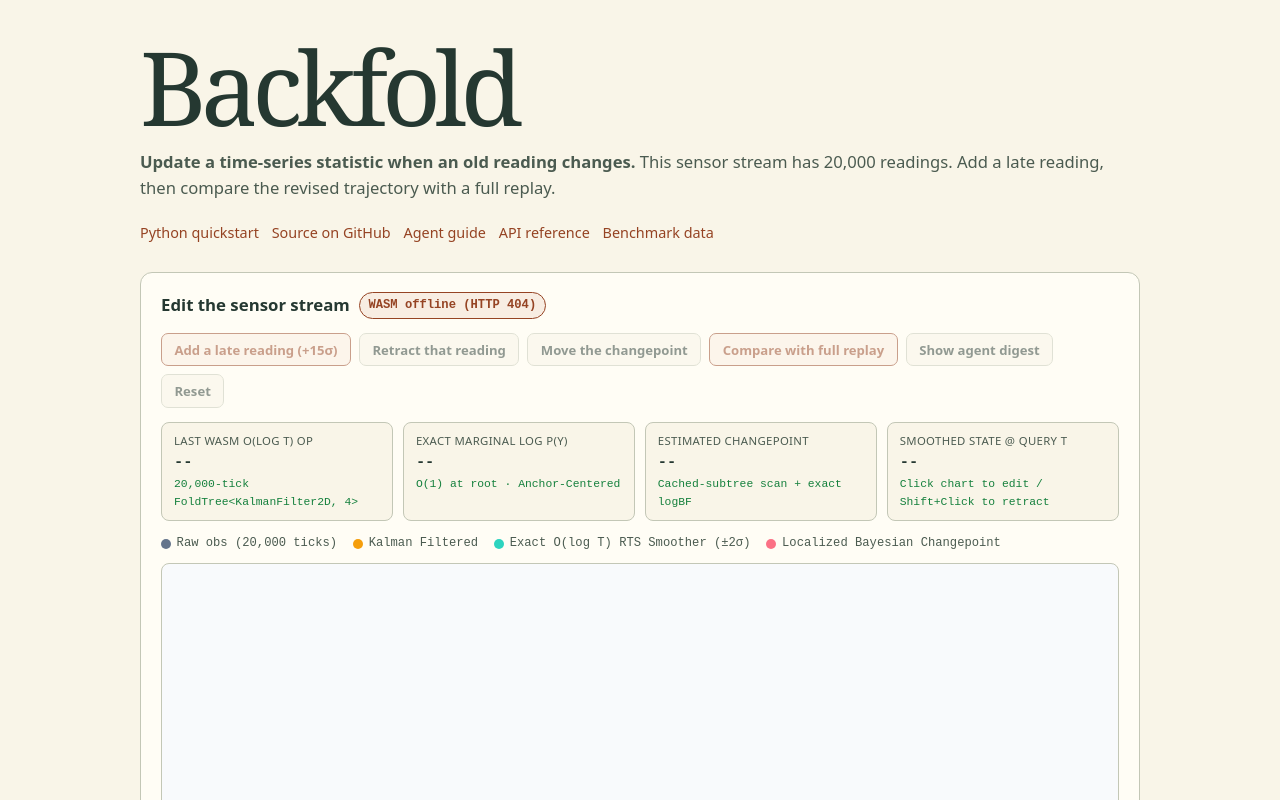
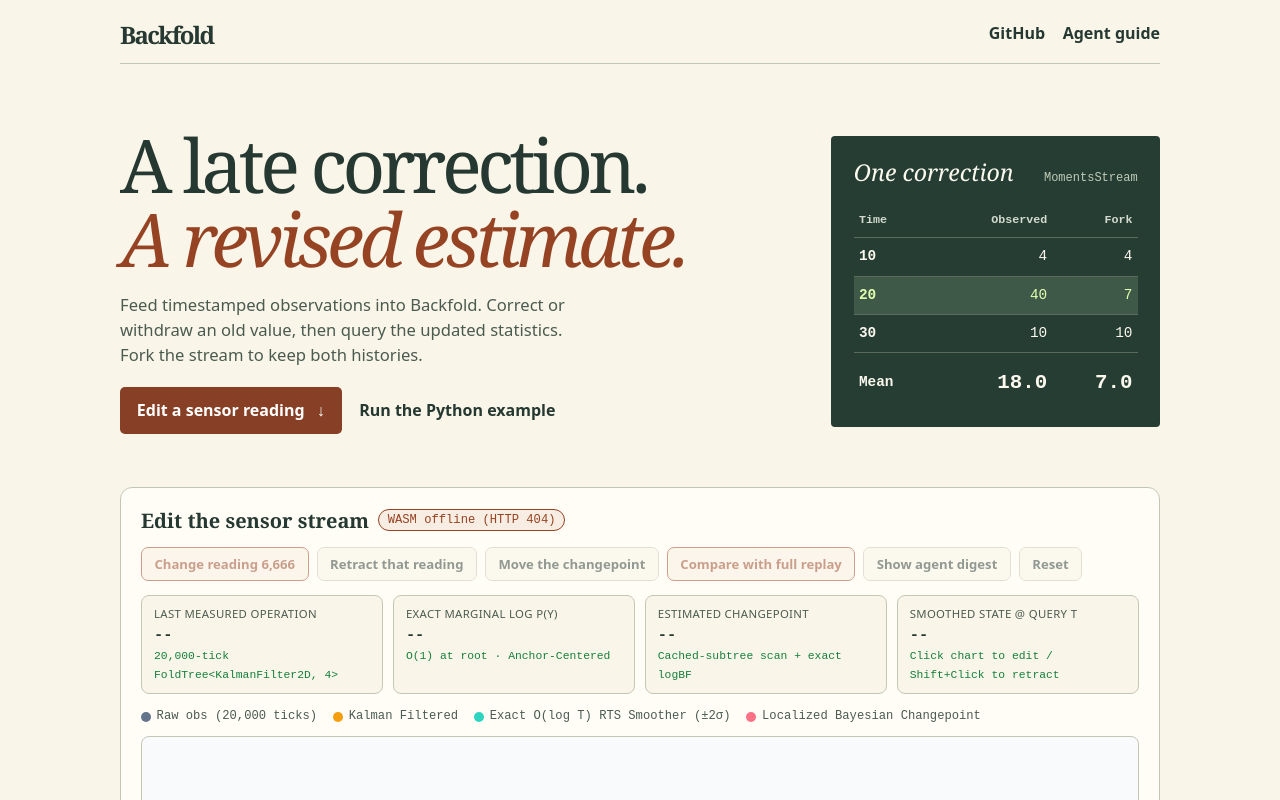
Before and after one commit to pgg898200-ship-it/backfold, a browser extension: page docs/index.html in a window 1280 px wide. Shown: the top 800 px of the page. Drawn offline with Linux system fonts and the light colour scheme; no server answers.

Commit message:
Show the corrected reading and help readers choose related PGG tools (#3)

```diff
--- a/docs/index.html
+++ b/docs/index.html
@@ -111,22 +111,63 @@
     .cols2 { display: grid; grid-template-columns: repeat(auto-fit, minmax(min(100%, 320px), 1fr)); gap: 1rem; }
     .table-scroll { overflow-x: auto; }
     footer { margin-top: 3rem; padding-top: 1.25rem; border-top: 1px solid var(--border); font-size: .84rem; color: var(--muted); }
+    body {font-family: 'Instrument Sans', system-ui, sans-serif}
+    .wrap {padding-top: 1.1rem; max-width: 1080px}
+    .mast, .mast nav, .actions {display:flex; align-items:center; gap:1.1rem; flex-wrap:wrap}
+    .mast {justify-content:space-between; border-bottom:1px solid var(--border); padding-bottom:.8rem}
+    .mast a,.actions a {color:var(--fg); font-weight:600}
+    .wordmark {font: bold 1.5rem Georgia,serif; letter-spacing:-.07em}
+    .intro {display:grid; grid-template-columns:minmax(0,1.6fr) minmax(220px,.82fr); gap:clamp(1rem,6vw,4.4rem); align-items:center; padding:clamp(2.2rem,5vw,4.5rem) 0 1.8rem}
+    .intro h1 {font: 500 clamp(2.7rem,5.8vw,5.3rem)/.99 'Instrument Serif',Georgia,serif; letter-spacing:-.06em; margin:0 0 1.1rem}
+    .intro em {color:var(--accent); font-weight:400}
+    .intro .lead {max-width:47ch; line-height:1.5}
+    .actions .action {color:#fff; background:#874025; border-radius:5px; padding:.68rem 1.05rem}
+    .action span {margin-left:.5em}
+    .receipt {margin:0; background:#263d33; color:#fbf8ed; padding:1.25rem 1.4rem; border-radius:4px}
+    .receipt figcaption {display:flex; flex-wrap:wrap; align-items:baseline; justify-content:space-between; gap:.3rem; font:italic 1.45rem Georgia,serif}
+    .receipt figcaption span {font: .75rem ui-monospace,monospace; color:#bfccb9}
+    .receipt table {font-size:.9rem; margin:1rem 0 0}
+    .receipt td,.receipt th {color:inherit; border-color:#5b6b5e; padding:.45rem .32rem}
+    .receipt thead th {color:#d3dacf; font-size:.73rem}
+    .receipt .changed {background:#3e5947; color:#e1ffb0}
+    .receipt tfoot td,.receipt tfoot th {border:0; font-weight:700; padding-top:.8rem}
+    .receipt tfoot td {font-size:1.3rem}
+    .pg-title {font: 600 1.25rem Georgia,serif}
+    .pg-title .pg-status {font-weight:400}
+    .cols2 {grid-template-columns:repeat(auto-fit,minmax(min(100%,300px),1fr))}
+    .table-scroll {overflow:auto}
+    :focus-visible {outline:3px solid #b05725; outline-offset:3px}
+    @media (max-width:650px) {
+      .intro {grid-template-columns:1fr; gap:1.4rem}
+      .receipt {max-width:100%}
+      .playground {padding:.9rem}
+      .pg-title {flex-wrap:wrap}
+      .pg-stats {grid-template-columns:repeat(2,minmax(0,1fr))}
+    }
   </style>
 </head>
 <body>
-  <main class="wrap">
-    <h1>Backfold</h1>
-    <p class="lead"><strong>Update a time-series statistic when an old reading changes.</strong> This sensor stream has 20,000 readings. Add a late reading, then compare the revised trajectory with a full replay.</p>
-    <nav class="links" aria-label="Backfold resources">
-      <a href="https://github.com/pgg898200-ship-it/backfold#correct-one-reading-in-python">Python quickstart</a>
-      <a href="https://github.com/pgg898200-ship-it/backfold">Source on GitHub</a>
-      <a href="./llms.txt">Agent guide</a>
-      <a href="./llms-full.txt">API reference</a>
-      <a href="./results.json">Benchmark data</a>
-    </nav>
+  <main class="wrap" id="top">
+    <header class="mast">
+      <a class="wordmark" href="#top">Backfold</a>
+      <nav aria-label="Documentation"><a href="https://github.com/pgg898200-ship-it/backfold">GitHub</a><a href="./llms.txt">Agent guide</a></nav>
+    </header>
+    <section class="intro" aria-labelledby="title">
+      <div>
+        <h1 id="title">A late correction.<br><em>A revised estimate.</em></h1>
+        <p class="lead">Feed timestamped observations into Backfold. Correct or withdraw an old value, then query the updated statistics. Fork the stream to keep both histories.</p>
+        <div class="actions"><a class="action" href="#playground">Edit a sensor reading <span aria-hidden="true">↓</span></a><a href="https://github.com/pgg898200-ship-it/backfold#correct-one-reading-in-python">Run the Python example</a></div>
+      </div>
+      <figure class="receipt">
+        <figcaption>One correction <span>MomentsStream</span></figcaption>
+        <table><thead><tr><th scope="col">Time</th><th scope="col">Observed</th><th scope="col">Fork</th></tr></thead>
+        <tbody><tr><th scope="row">10</th><td>4</td><td>4</td></tr><tr class="changed"><th scope="row">20</th><td>40</td><td>7</td></tr><tr><th scope="row">30</th><td>10</td><td>10</td></tr></tbody>
+        <tfoot><tr><th scope="row">Mean</th><td>18.0</td><td>7.0</td></tr></tfoot></table>
+      </figure>
+    </section>
 
     <!-- LIVE REAL-RUST WEBASSEMBLY INTERACTIVE PLAYGROUND -->
-    <section class="playground" aria-label="Live WebAssembly Playground">
+    <section id="playground" class="playground" aria-label="Live WebAssembly Playground">
       <div class="pg-head">
         <div class="pg-title">
           <span>Edit the sensor stream</span>
@@ -135,7 +176,7 @@
       </div>
 
       <div class="pg-controls">
-        <button class="btn primary" id="btnGlitch" disabled>Add a late reading (+15&sigma;)</button>
+        <button class="btn primary" id="btnGlitch" disabled>Change reading 6,666</button>
         <button class="btn" id="btnRetract" disabled>Retract that reading</button>
         <button class="btn" id="btnShock" disabled>Move the changepoint</button>
         <button class="btn primary" id="btnBench" disabled>Compare with full replay</button>
@@ -145,7 +186,7 @@
 
       <div class="pg-stats">
         <div class="stat">
-          <div class="l">Last WASM O(log T) Op</div>
+          <div class="l">Last measured operation</div>
           <div class="val" id="stLatency">--</div>
           <div class="sub" id="stOpNote">20,000-tick FoldTree&lt;KalmanFilter2D, 4&gt;</div>
         </div>
@@ -174,10 +215,10 @@
       </div>
 
       <div class="canvas-box">
-        <canvas id="trajCanvas" height="270"></canvas>
+        <canvas id="trajCanvas" height="270" role="img" aria-label="Observed, filtered, and smoothed sensor readings over time. Use the buttons above to change or withdraw reading 6,666."></canvas>
       </div>
       <div class="canvas-box">
-        <canvas id="bfCanvas" height="110"></canvas>
+        <canvas id="bfCanvas" height="110" role="img" aria-label="Changepoint evidence by observation time"></canvas>
       </div>
       <p class="pg-hint">
         Running real compiled Rust <code>backfold-core</code> (<code>backfold_wasm.wasm</code>, zero backend server). <strong>Click anywhere on the top plot</strong> to inject a late-arriving sensor reading; <strong>Shift+Click</strong> to retract that tick into a missing-observation transition step.
@@ -237,6 +278,7 @@
     </p>
 
     <footer>
+      <nav class="links" aria-label="Further reading"><a href="https://github.com/pgg898200-ship-it/backfold/blob/main/docs/PRODUCTS.md">Compare related PGG tools</a><a href="./results.json">Benchmark data</a><a href="./llms-full.txt">API reference</a></nav>
       Apache-2.0 &middot; AI agent discovery: <a href="./llms.txt">/llms.txt</a> &middot; <a href="./llms-full.txt">/llms-full.txt</a> &middot; <a href="./SKILL.md">/SKILL.md</a> &middot; <a href="./robots.txt">/robots.txt</a> &middot; <a href="./sitemap.xml">/sitemap.xml</a>
     </footer>
   </main>
@@ -539,7 +581,7 @@
       const snap = wasmExec({ cmd: "upsert", t: 6666, y: basePt.smoothed + 15.0, query_t: 6666, n_plot: 160, n_scan: 64 });
       const dtMs = performance.now() - t0;
       render(snap, dtMs.toFixed(2) + " ms (upsert+160 RTS)");
-      $("stOpNote").textContent = "Injected +15σ late glitch @ t=6,666 (compare with full replay for timings)";
+      $("stOpNote").textContent = "Changed reading 6,666 to the nearby smoothed estimate plus 15 units.";
     });
 
     $("btnRetract").addEventListener("click", () => {
```
Also changed, not shown: llms.txt, 2 other files.
